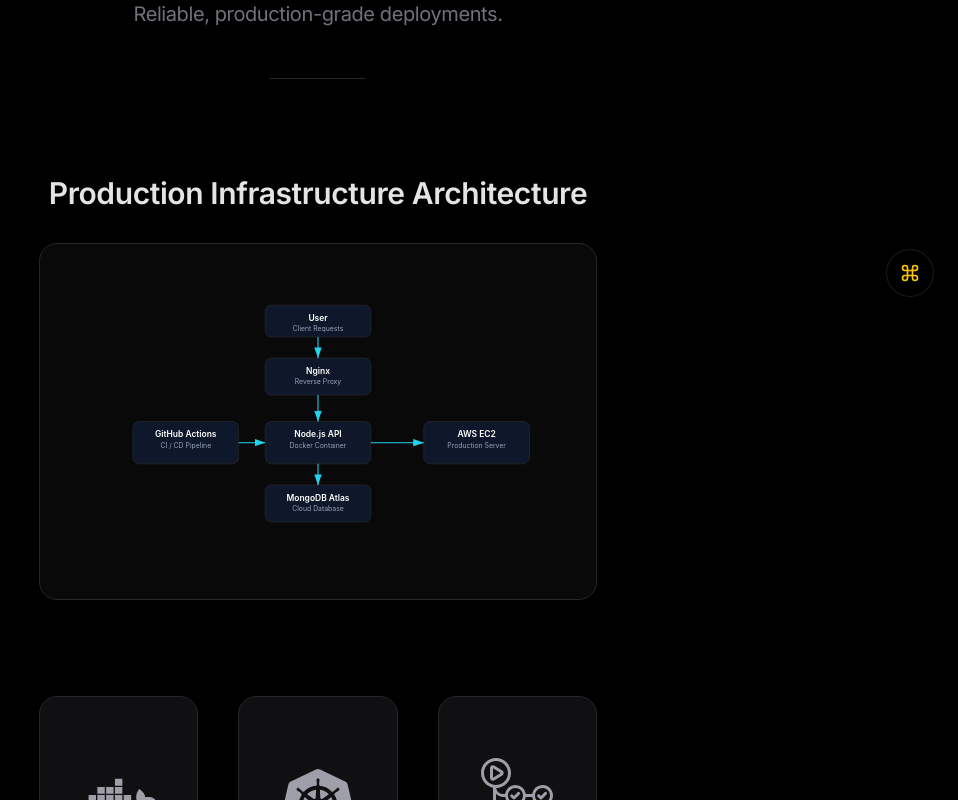
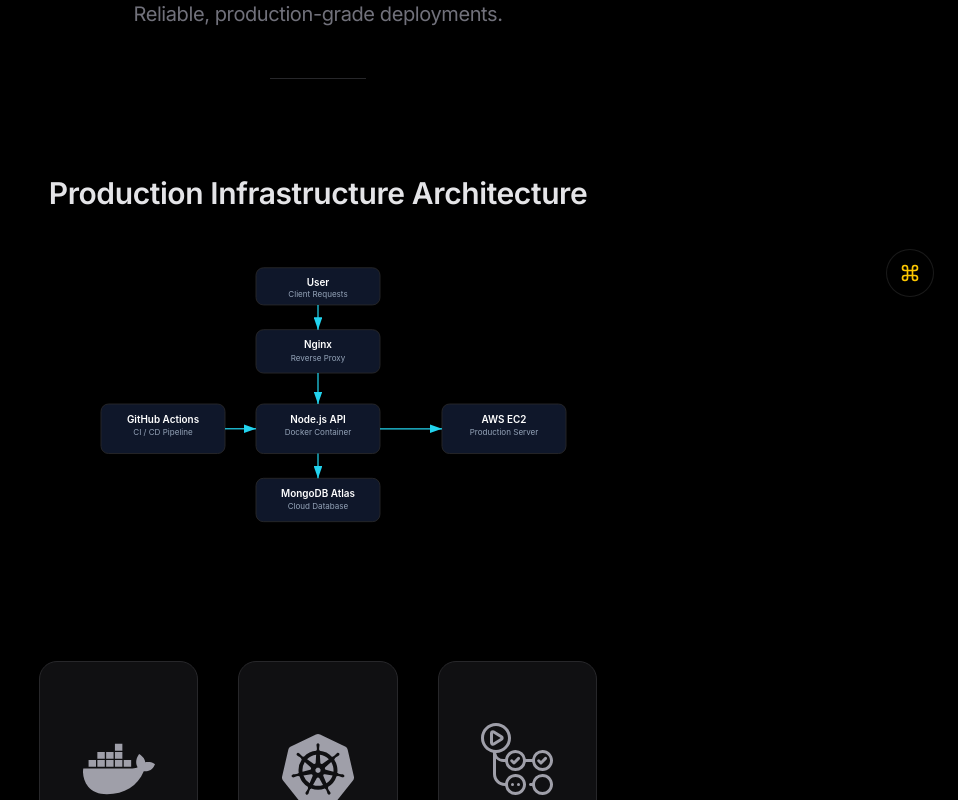
Before and after one commit to DIPAKK2310/dip_blog, a Next.js app: page /devops in a window 1280 px wide. Shown: the part 455-1255 px from the top of the page, without its empty margins (322-1280 px from the left). Built offline with nearby package versions, Linux system fonts and the light colour scheme.

Commit message:
feat:svg edit

```diff
--- a/components/devops/HeroDev.tsx
+++ b/components/devops/HeroDev.tsx
@@ -1,38 +1,3 @@
-// "use client"
-// import React from 'react'
-// import {motion} from 'framer-motion'
-
-// import Typewriter from '../common/Typewriter'
-// import TechBadges from './TechBadges'
-
-// const HeroDev = () => {
-//   return (
-// <section className="py-28 md:py-36 px-6">
-
-//   <div className="max-w-4xl mx-auto text-center">
-//     <motion.h1
-//        initial={{ opacity: 0, y: 30 }}
-//           animate={{ opacity: 1, y: 0 }}
-//           transition={{ duration: 0.8 }}
-//     className="text-5xl md:text-7xl font-bold tracking-tight">
-//       <Typewriter text="DevOps & Cloud Engineering" speed={60} />
-//     </motion.h1>
-
-//     <motion.p
-//      initial={{ opacity: 0, y: 30 }}
-//           animate={{ opacity: 1, y: 0 }}
-//           transition={{ delay: 0.2, duration: 0.8 }}
-//     className="mt-6 text-lg text-zinc-400">
-//       Automating deployments. Building scalable systems.
-//       Shipping production-ready applications.
-//     </motion.p>
-//   </div>
-//          <TechBadges/>
-
-// </section>  )
-// }
-
-// export default HeroDev
 
 'use client'
 import React from 'react'
@@ -77,7 +42,6 @@
           Production Infrastructure Architecture
         </h3>
 
-        <div className="border border-zinc-800 rounded-2xl p-6 md:p-10 bg-zinc-900/40 backdrop-blur-sm shadow-lg hover:shadow-2xl transition-all duration-300">
       <Image
   src="/infrastructure-diagram.svg"
   alt="Production Infrastructure Diagram"
@@ -86,7 +50,7 @@
   className="w-full max-h-[900px] object-contain rounded-xl"
   priority
 />
-        </div>
+
       </div>
 
       <div className="mt-24">
```
